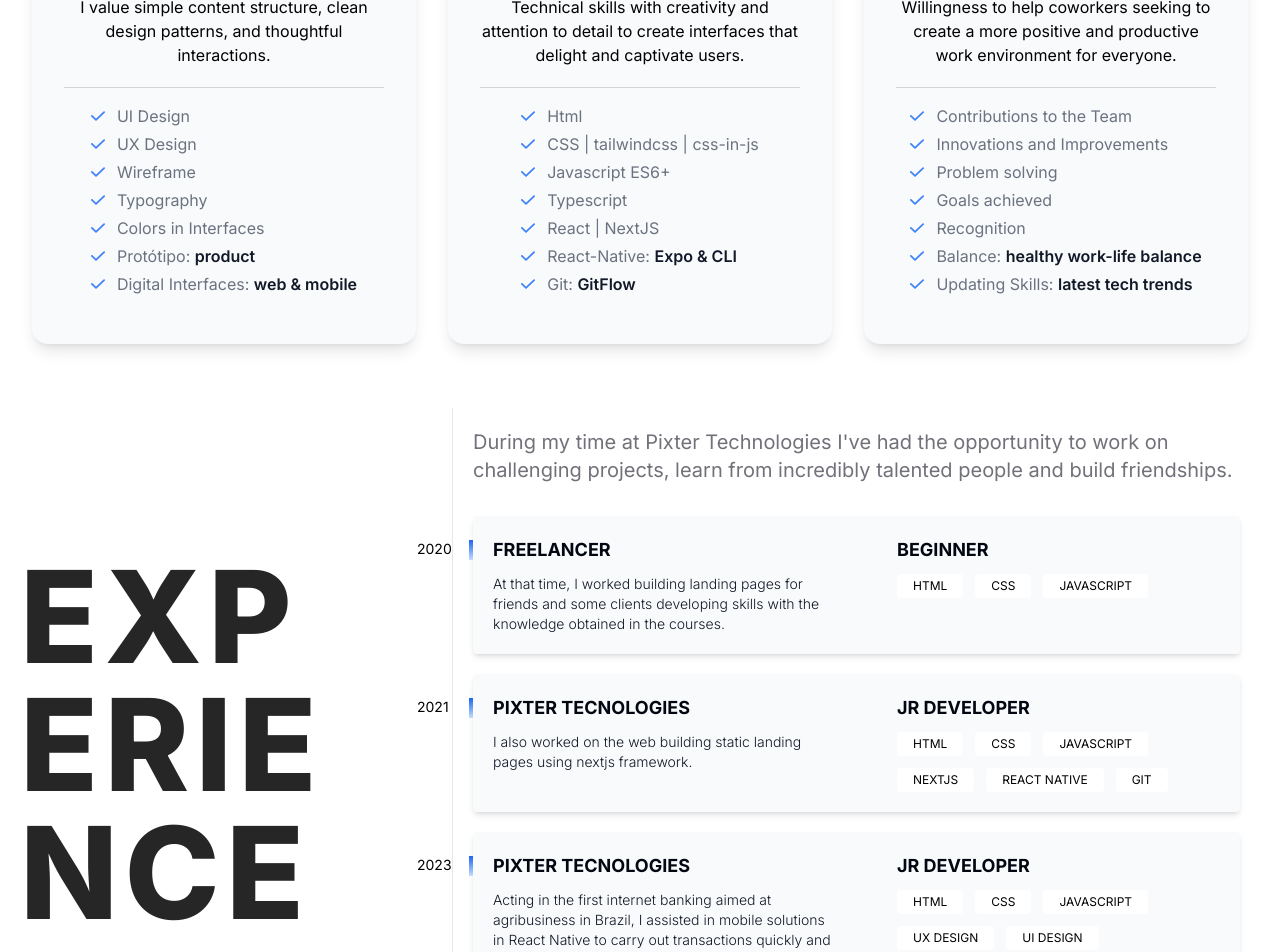
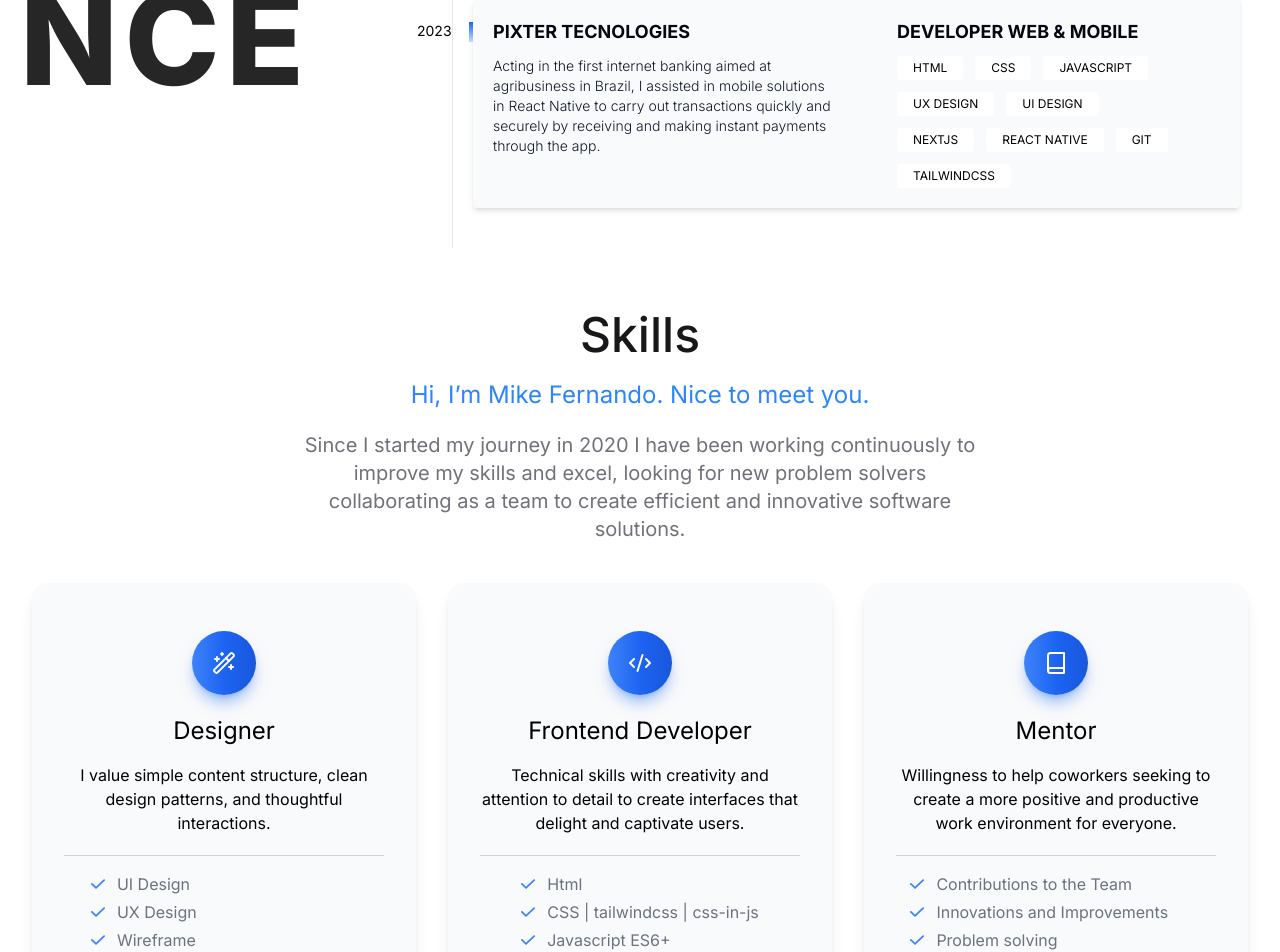
Before and after one commit to MikeFernando/devmaikera, a Next.js app: page / in a window 1280 px wide. Shown: the part 1780-2732 px from the top of the page. Built offline with nearby package versions, Linux system fonts and the light colour scheme.

Commit message:
separete header component

```diff
--- a/src/app/layout.tsx
+++ b/src/app/layout.tsx
@@ -1,10 +1,8 @@
 import './globals.css'
-import Image from 'next/image'
 import { Inter } from 'next/font/google'
 import type { Metadata } from 'next'
 
-import Logo from '@/assets/logo.png'
-import { DarkMode } from '@/components/ButtonDarkMode/DarkMode'
+import { Header } from '@/components/Header'
 
 const inter = Inter({ subsets: ['latin'] })
 
@@ -22,55 +20,8 @@ export default function RootLayout({
   return (
     <html lang="en" className="antialiased">
       <body className={inter.className}>
-        <div className="overflow-hidden bg-white">
-          <header className="h-28 w-full bg-white px-4 py-3">
-            <div className="relative mx-auto flex max-w-7xl items-center justify-between py-4">
-              <div className="h-14 w-14 rounded-full border-2 border-zinc-400">
-                <Image
-                  src={Logo}
-                  alt="Mike Fernando"
-                  className="block overflow-hidden rounded-full"
-                />
-              </div>
-              <nav className="text-md flex list-none gap-12 text-zinc-900">
-                <li>
-                  <a
-                    className="hover:text-zinc-500 hover:transition-colors"
-                    href="#"
-                  >
-                    Home
-                  </a>
-                </li>
-                <li>
-                  <a
-                    className="hover:text-zinc-500 hover:transition-colors"
-                    href="#"
-                  >
-                    Skills
-                  </a>
-                </li>
-                <li>
-                  <a
-                    className="hover:text-zinc-500 hover:transition-colors"
-                    href="#"
-                  >
-                    Experience
-                  </a>
-                </li>
-                <li>
-                  <a
-                    className="hover:text-zinc-500 hover:transition-colors"
-                    href="#"
-                  >
-                    Education
-                  </a>
-                </li>
-              </nav>
-              <DarkMode />
-            </div>
-          </header>
-          {children}
-        </div>
+        <Header />
+        <div className="overflow-hidden bg-white">{children}</div>
       </body>
     </html>
   )
--- a/src/app/page.tsx
+++ b/src/app/page.tsx
@@ -6,8 +6,8 @@ export default function Home() {
   return (
     <>
       <Main />
+      <Experience />
       <Skills />
-      <Experience />
     </>
   )
 }
--- a/src/components/Experience/index.tsx
+++ b/src/components/Experience/index.tsx
@@ -2,7 +2,7 @@ import React from 'react'
 
 export const Experience = () => {
   return (
-    <section className="mx-auto mt-16 flex min-h-screen max-w-7xl flex-col px-5">
+    <section className="mx-auto flex min-h-screen max-w-7xl flex-col items-center justify-center px-5">
       <div className="flex items-center gap-28">
         <h2 className="max-w-xs break-all font-montserrat text-9xl font-extrabold uppercase tracking-wider text-neutral-800">
           Experience
@@ -66,7 +66,7 @@ export const Experience = () => {
 
               <div className="flex w-[100%] max-w-xs flex-col gap-y-[10px] p-5">
                 <h3 className="row-span-1 font-montserrat text-lg font-bold uppercase text-gray-950">
-                  Jr Developer
+                  developer web
                 </h3>
                 <ul className="flex flex-wrap gap-3">
                   <li className="rounded bg-white px-4 py-1 font-montserrat text-xs uppercase">
@@ -80,9 +80,6 @@ export const Experience = () => {
                   </li>
                   <li className="rounded bg-white px-4 py-1 font-montserrat text-xs uppercase">
                     NextJs
-                  </li>
-                  <li className="rounded bg-white px-4 py-1 font-montserrat text-xs uppercase">
-                    React Native
                   </li>
                   <li className="rounded bg-white px-4 py-1 font-montserrat text-xs uppercase">
                     Git
@@ -110,7 +107,7 @@ export const Experience = () => {
 
               <div className="flex w-[100%] max-w-xs flex-col gap-y-[10px] p-5">
                 <h3 className="row-span-1 font-montserrat text-lg font-bold uppercase text-gray-950">
-                  Jr Developer
+                  Developer web & mobile
                 </h3>
                 <ul className="flex flex-wrap gap-3">
                   <li className="rounded bg-white px-4 py-1 font-montserrat text-xs uppercase">
--- /dev/null
+++ b/src/components/Header/index.tsx
@@ -0,0 +1,44 @@
+import React from 'react'
+import Image from 'next/image'
+
+import Logo from '@/assets/logo.png'
+import { DarkMode } from '../ButtonDarkMode/DarkMode'
+
+export const Header = () => {
+  return (
+    <header className="h-28 w-full bg-white px-4 py-3">
+      <div className="relative mx-auto flex max-w-7xl items-center justify-between py-4">
+        <div className="h-14 w-14 rounded-full border-2 border-zinc-400">
+          <Image
+            src={Logo}
+            alt="Mike Fernando"
+            className="block overflow-hidden rounded-full"
+          />
+        </div>
+        <nav className="text-md flex list-none gap-12 text-zinc-900">
+          <li>
+            <a className="hover:text-zinc-500 hover:transition-colors" href="#">
+              Home
+            </a>
+          </li>
+          <li>
+            <a className="hover:text-zinc-500 hover:transition-colors" href="#">
+              Skills
+            </a>
+          </li>
+          <li>
+            <a className="hover:text-zinc-500 hover:transition-colors" href="#">
+              Experience
+            </a>
+          </li>
+          <li>
+            <a className="hover:text-zinc-500 hover:transition-colors" href="#">
+              Education
+            </a>
+          </li>
+        </nav>
+        <DarkMode />
+      </div>
+    </header>
+  )
+}
--- a/src/components/Skills/index.tsx
+++ b/src/components/Skills/index.tsx
@@ -3,7 +3,7 @@ import { Wand2, Code2, Book } from 'lucide-react'
 
 export const Skills = () => {
   return (
-    <section className="mx-auto mt-8 flex min-h-screen max-w-7xl flex-col items-center justify-center px-5">
+    <section className="mx-auto flex min-h-screen max-w-7xl flex-col items-center justify-center px-5">
       <h2 className="mb-5 text-center text-5xl font-medium text-zinc-900">
         Skills
       </h2>
```
